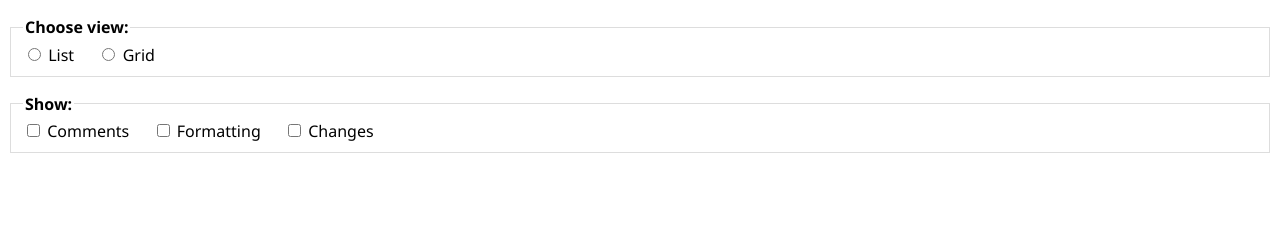
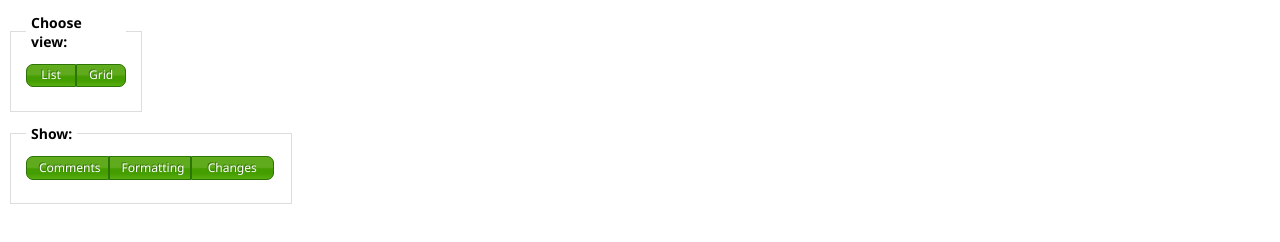
Before and after one commit to filamentgroup/jQuery-Custom-Input, a plain HTML site: page toggle-buttons.html in a window 1280 px wide. Drawn offline with Linux system fonts and the light colour scheme.

Commit message:
Fixing the Toggle Buttons Example based on changes made to plugin

```diff
--- a/css/enhanced.css
+++ b/css/enhanced.css
@@ -34,6 +34,7 @@ legend { font-size:1.4em; font-weight:bold; padding:.2em 5px; }
 #show { width:250px; display: block; clear: left; }
 #show .custom-checkbox,#show .custom-radio { width:33%; float:left; }
 .toggle label { border-collapse:collapse; }
+.toggle .custom-checkbox label span,.toggle .custom-radio label span { background:none; }
 .toggle .custom-checkbox label,.toggle .custom-radio label { padding:.4em 1em; border:1px solid #aaa; background-color:#eee; text-align:center; cursor:pointer; font-size:1.2em; width:auto; overflow:visible; background:#459e00 url(../images/button-green.gif) no-repeat left center; color:#fff; border-color:#2d7406; text-shadow:-1px -1px 0 #37730e; }
 .toggle .custom-checkbox label.hover,
 .toggle .custom-checkbox label.focus,
--- a/toggle-buttons.html
+++ b/toggle-buttons.html
@@ -4,12 +4,12 @@
 	<meta http-equiv="content-type" content="text/html;charset=UTF-8" />
 	<title>Custom input</title>
 	<link href="css/basic.css" type="text/css" rel="stylesheet" />
-	<script type="text/javascript" src="../-shared/EnhanceJS/enhance.js"></script>
+	<script type="text/javascript" src="libs/enhance.js"></script>
 	<script type="text/javascript">
 		// Run capabilities test
 		enhance({
 			loadScripts: [
-				'../-shared/jquery.min.js',
+				'libs/jquery.min.js',
 				'js/jQuery.customInput.js',
 				'js/example.js'
 			],
```
Also changed, not shown: images/button-green.gif (added).
